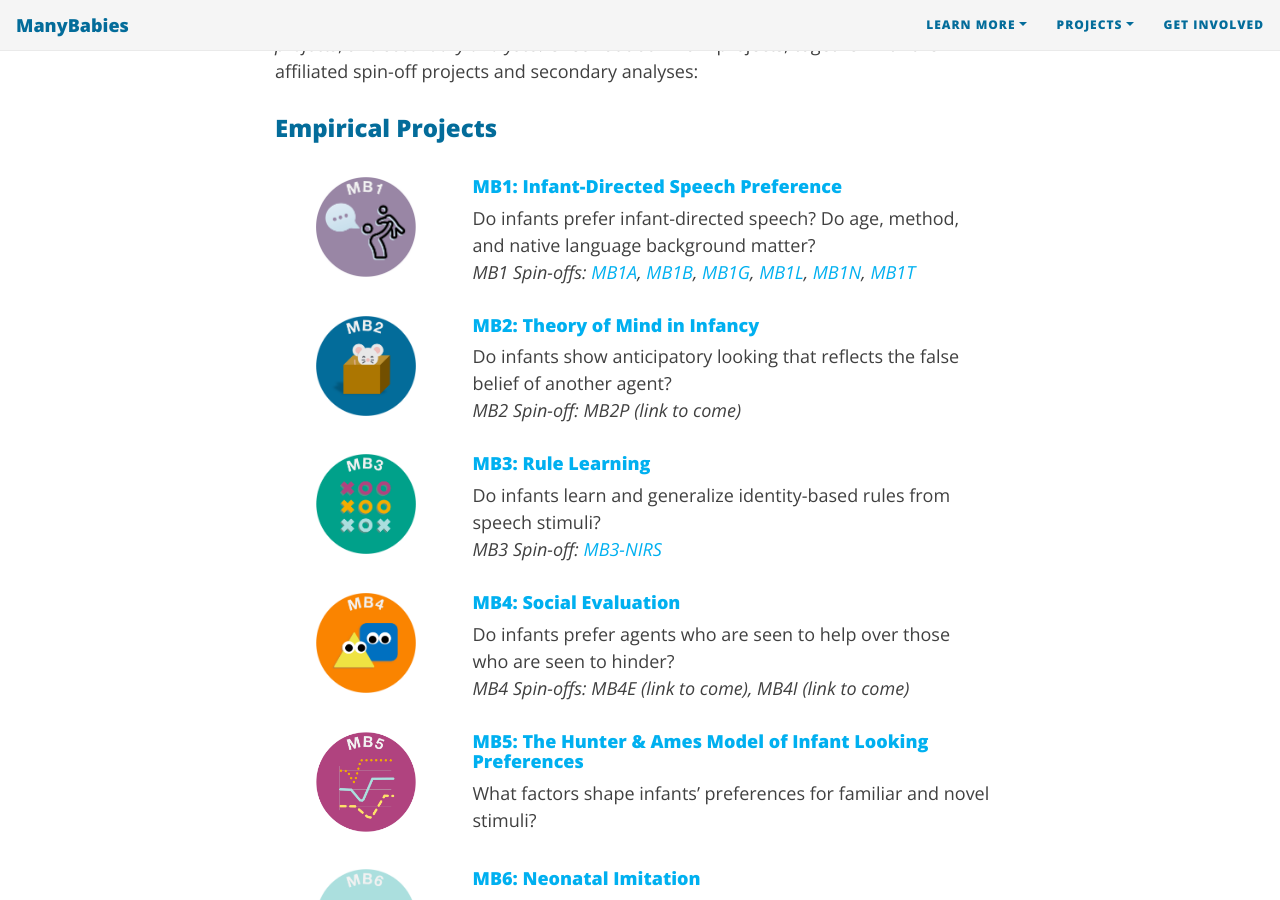
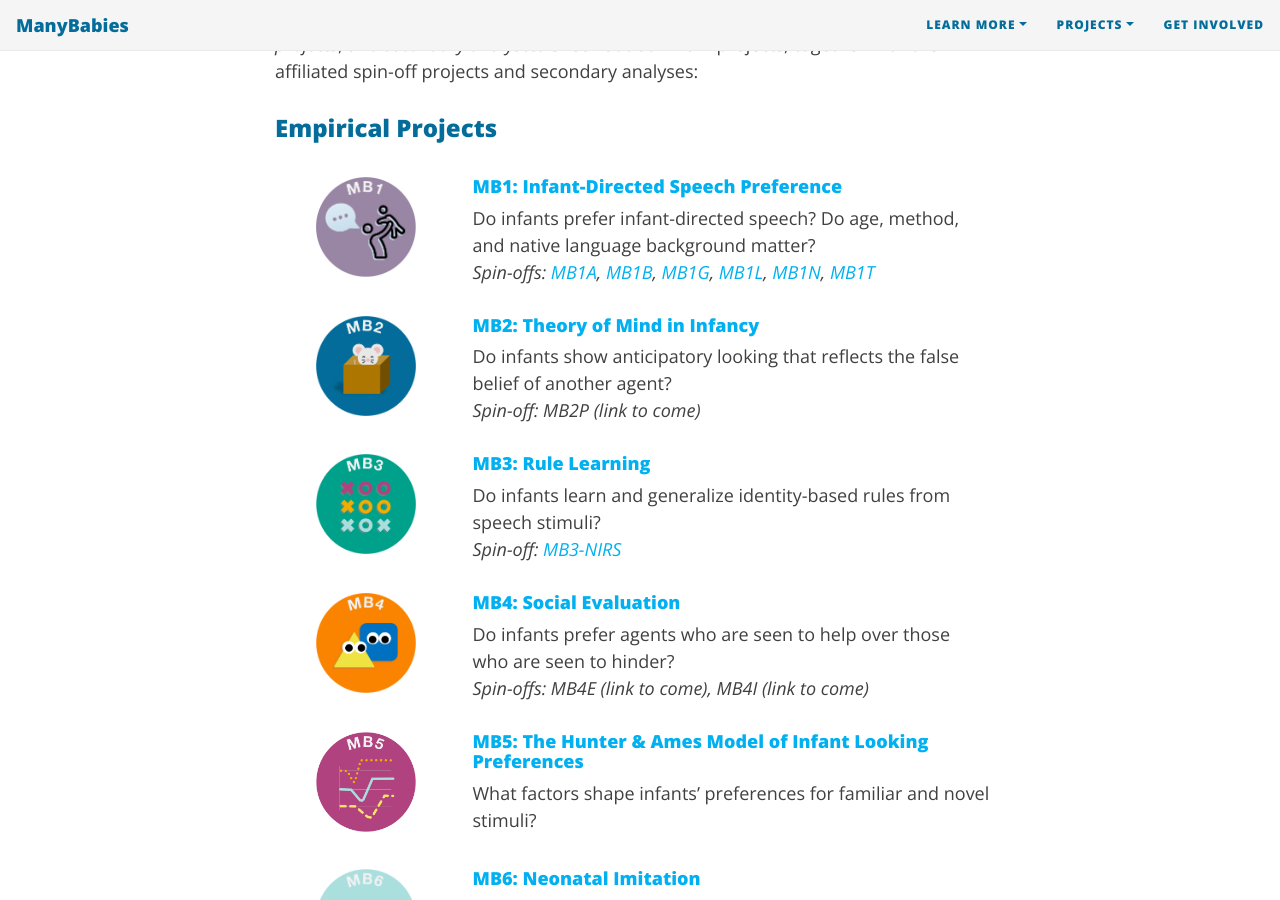
Before and after one commit to manybabies/manybabies.github.io, a Jekyll site: the page built from index.md, in a window 1280 px wide and 900 px high, scrolled down 1129 px. Built offline with Jekyll 4.4.1, drawn with Linux system fonts in a browser that asks for light colours; nearby versions of some CDN libraries; some web fonts are replaced.

Commit message:
small upates

```diff
--- a/index.md
+++ b/index.md
@@ -56,7 +56,7 @@
         <h4><a href="{{site.baseurl}}{% link MB1.md %}">MB1: Infant-Directed Speech Preference</a></h4>
         Do infants prefer infant-directed speech? Do age, method, and native language background matter?
         <br>
-        <i>MB1 Spin-offs: <a href="{{site.baseurl}}{% link MB1A.md %}">MB1A</a>, <a href="{{site.baseurl}}{% link MB1B.md %}">MB1B</a>, <a href="{{site.baseurl}}{% link MB1G.md %}">MB1G</a>, <a href="{{site.baseurl}}{% link MB1L.md %}">MB1L</a>, <a href="{{site.baseurl}}{% link MB1N.md %}">MB1N</a>, <a href="{{site.baseurl}}{% link MB1T.md %}">MB1T</a></i>
+        <i>Spin-offs: <a href="{{site.baseurl}}{% link MB1A.md %}">MB1A</a>, <a href="{{site.baseurl}}{% link MB1B.md %}">MB1B</a>, <a href="{{site.baseurl}}{% link MB1G.md %}">MB1G</a>, <a href="{{site.baseurl}}{% link MB1L.md %}">MB1L</a>, <a href="{{site.baseurl}}{% link MB1N.md %}">MB1N</a>, <a href="{{site.baseurl}}{% link MB1T.md %}">MB1T</a></i>
       </div>
     </div>
     <div class="col-sm-12">
@@ -70,7 +70,7 @@
         <h4><a href="{{site.baseurl}}{% link MB2.md %}">MB2: Theory of Mind in Infancy</a></h4>
         Do infants show anticipatory looking that reflects the false belief of another agent?
         <br>
-        <i>MB2 Spin-off: MB2P (link to come)</i>
+        <i>Spin-off: MB2P (link to come)</i>
       </div>
     </div>
     <div class="col-sm-12">
@@ -84,7 +84,7 @@
         <h4><a href="{{site.baseurl}}{% link MB3.md %}">MB3: Rule Learning</a></h4>
         Do infants learn and generalize identity-based rules from speech stimuli?
         <br>
-        <i>MB3 Spin-off: <a href="{{site.baseurl}}{% link MB3N.md %}">MB3-NIRS</a></i>
+        <i>Spin-off: <a href="{{site.baseurl}}{% link MB3N.md %}">MB3-NIRS</a></i>
       </div>
     </div>
     <div class="col-sm-12">
@@ -98,7 +98,7 @@
         <h4><a href="{{site.baseurl}}{% link MB4.md %}">MB4: Social Evaluation</a></h4>
         Do infants prefer agents who are seen to help over those who are seen to hinder?
         <br>
-        <i>MB4 Spin-offs: MB4E (link to come), MB4I (link to come)</i>
+        <i>Spin-offs: MB4E (link to come), MB4I (link to come)</i>
       </div>
     </div>
     <div class="col-sm-12">
```
Also changed, not shown: MB-AtHome.md (+1 -1 lines), get_involved.md (+1 -1 lines).
